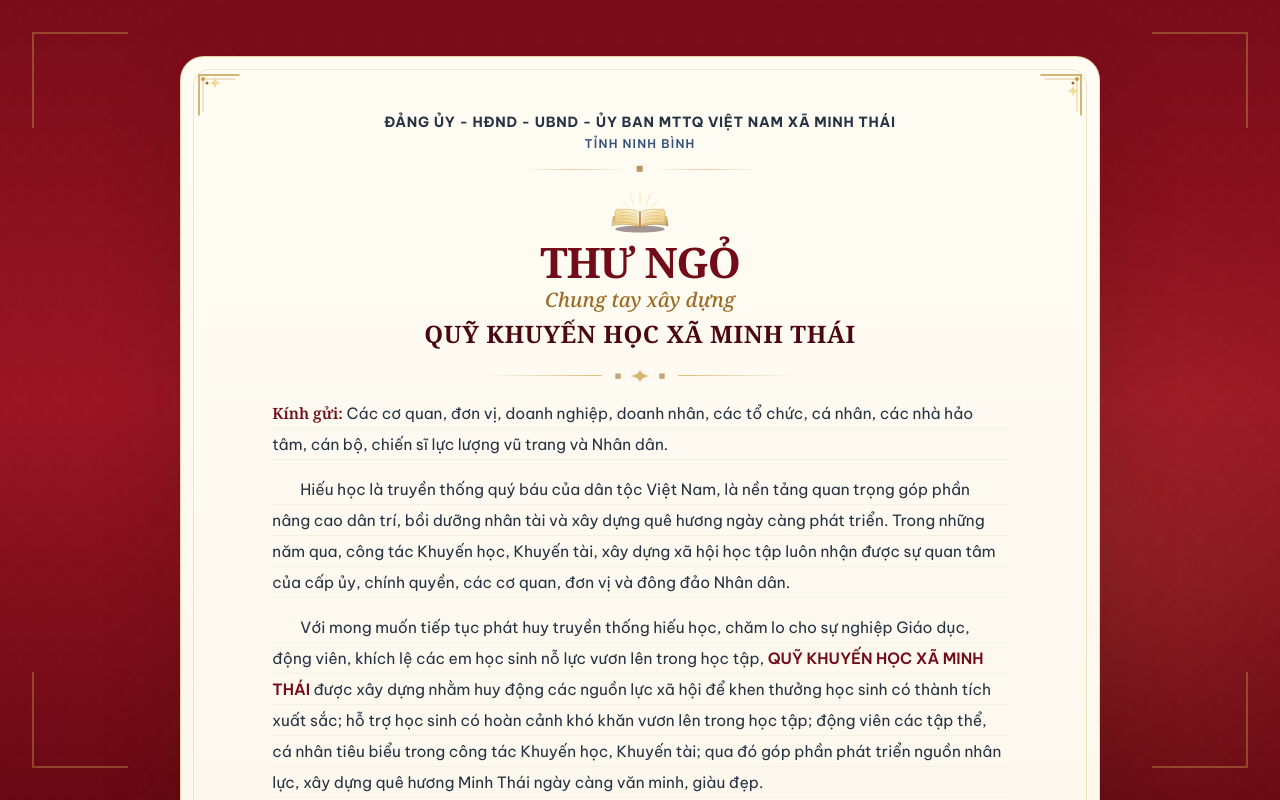
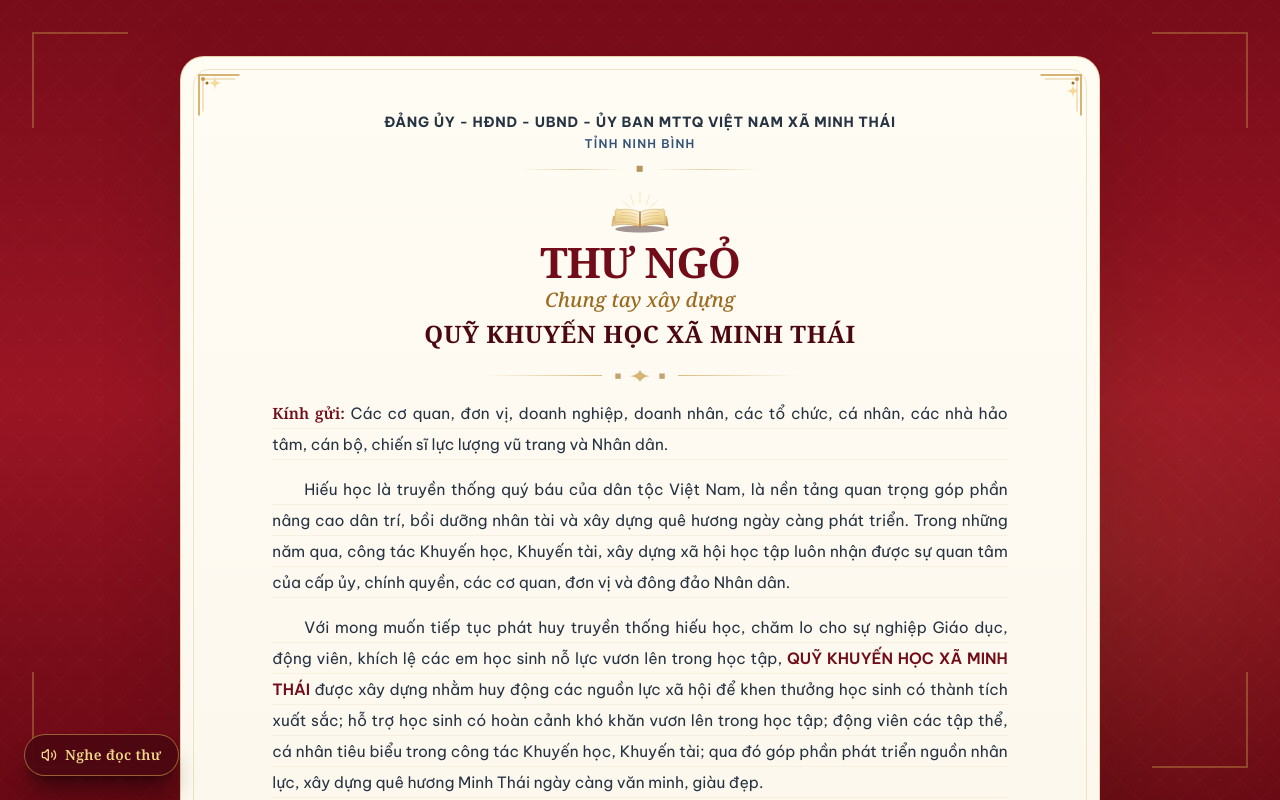
Before and after one commit to NguyenHan166/Thu-ngo-khuyen-hoc, a React (Vite) app: page / in a window 1280 px wide. Both pictures are taken after a click on the button "Mở thư ngỏ". Shown: the top 800 px of the page. Built offline with nearby package versions, Linux system fonts and the light colour scheme.

Commit message:
add voice

```diff
--- a/src/App.tsx
+++ b/src/App.tsx
@@ -3,6 +3,7 @@ import { DecorativeBackdrop } from './components/DecorativeBackdrop';
 import { CoverScene } from './components/CoverScene';
 import { LetterScene } from './components/LetterScene';
 import { FloatingSupportAction } from './components/FloatingSupportAction';
+import { FloatingAudioPlayer } from './components/FloatingAudioPlayer';
 import { AccessibleToast } from './components/AccessibleToast';
 
 type AppState = 'cover' | 'reading';
@@ -95,6 +96,13 @@ export function App() {
         />
       )}
 
+      {/* Floating Audio Player Button to listen to letter voice */}
+      <FloatingAudioPlayer
+        visible={state === 'reading'}
+        audioSrc="/audio/voice-thu-ngo.wav"
+        onNotify={showToast}
+      />
+
       {/* Floating Shortcut to Donation Block */}
       <FloatingSupportAction
         visible={state === 'reading'}
--- /dev/null
+++ b/src/components/FloatingAudioPlayer.tsx
@@ -0,0 +1,183 @@
+import React, { useState, useRef, useEffect } from 'react';
+import { Volume2, Pause, RotateCcw } from 'lucide-react';
+
+interface FloatingAudioPlayerProps {
+  visible: boolean;
+  audioSrc?: string;
+  onNotify?: (message: string) => void;
+}
+
+export const FloatingAudioPlayer: React.FC<FloatingAudioPlayerProps> = ({
+  visible,
+  audioSrc = '/audio/voice-thu-ngo.wav',
+  onNotify,
+}) => {
+  const [isPlaying, setIsPlaying] = useState(false);
+  const [progress, setProgress] = useState(0);
+  const [currentTime, setCurrentTime] = useState(0);
+  const [duration, setDuration] = useState(0);
+  const [isEnded, setIsEnded] = useState(false);
+  const audioRef = useRef<HTMLAudioElement | null>(null);
+
+  useEffect(() => {
+    const audio = audioRef.current;
+    if (!audio) return;
+
+    const handleTimeUpdate = () => {
+      if (audio.duration) {
+        setProgress((audio.currentTime / audio.duration) * 100);
+        setCurrentTime(audio.currentTime);
+      }
+    };
+
+    const handleLoadedMetadata = () => {
+      setDuration(audio.duration);
+    };
+
+    const handleEnded = () => {
+      setIsPlaying(false);
+      setIsEnded(true);
+      setProgress(100);
+      if (onNotify) onNotify('Đã phát xong bản đọc thư ngỏ.');
+    };
+
+    const handlePause = () => {
+      setIsPlaying(false);
+    };
+
+    const handlePlay = () => {
+      setIsPlaying(true);
+      setIsEnded(false);
+    };
+
+    audio.addEventListener('timeupdate', handleTimeUpdate);
+    audio.addEventListener('loadedmetadata', handleLoadedMetadata);
+    audio.addEventListener('ended', handleEnded);
+    audio.addEventListener('pause', handlePause);
+    audio.addEventListener('play', handlePlay);
+
+    return () => {
+      audio.removeEventListener('timeupdate', handleTimeUpdate);
+      audio.removeEventListener('loadedmetadata', handleLoadedMetadata);
+      audio.removeEventListener('ended', handleEnded);
+      audio.removeEventListener('pause', handlePause);
+      audio.removeEventListener('play', handlePlay);
+    };
+  }, [onNotify]);
+
+  // Pause audio if user returns to cover
+  useEffect(() => {
+    if (!visible && audioRef.current && isPlaying) {
+      audioRef.current.pause();
+    }
+  }, [visible, isPlaying]);
+
+  if (!visible) return null;
+
+  const togglePlay = async () => {
+    const audio = audioRef.current;
+    if (!audio) return;
+
+    try {
+      if (isEnded) {
+        audio.currentTime = 0;
+        setIsEnded(false);
+        await audio.play();
+        setIsPlaying(true);
+        if (onNotify) onNotify('Đang phát lại bản đọc thư ngỏ...');
+        return;
+      }
+
+      if (isPlaying) {
+        audio.pause();
+        setIsPlaying(false);
+      } else {
+        await audio.play();
+        setIsPlaying(true);
+        if (onNotify) onNotify('Đang phát bản đọc thư ngỏ...');
+      }
+    } catch (err) {
+      console.warn('Playback error:', err);
+    }
+  };
+
+  const formatTime = (secs: number) => {
+    const m = Math.floor(secs / 60);
+    const s = Math.floor(secs % 60);
+    return `${m}:${s < 10 ? '0' : ''}${s}`;
+  };
+
+  return (
+    <aside
+      aria-label="Trình phát âm thanh đọc thư ngỏ"
+      className="fixed bottom-4 left-3.5 sm:bottom-6 sm:left-6 z-40 print:hidden transition-all duration-300 animate-in fade-in slide-in-from-bottom-2 select-none"
+    >
+      {/* Hidden native audio tag */}
+      <audio ref={audioRef} src={audioSrc} preload="metadata" />
+
+      {/* Floating Audio Capsule Pill */}
+      <button
+        type="button"
+        onClick={togglePlay}
+        className={`group relative overflow-hidden flex items-center gap-2 px-3 py-2 sm:px-4 sm:py-2.5 rounded-full border shadow-xl transition-all duration-200 active:scale-95 cursor-pointer focus-visible:ring-2 focus-visible:ring-white ${
+          isPlaying
+            ? 'bg-gradient-to-r from-[#9B1220] via-[#B8192D] to-[#9B1220] text-white border-gold-300 shadow-gold-500/20'
+            : 'bg-red-950/95 hover:bg-red-900 text-gold-300 hover:text-white border-gold-500/60 shadow-black/40'
+        }`}
+        aria-label={
+          isEnded
+            ? 'Nghe lại bản đọc thư ngỏ'
+            : isPlaying
+            ? 'Tạm dừng bản đọc thư ngỏ'
+            : 'Nghe giọng đọc thư ngỏ'
+        }
+        title={
+          isEnded
+            ? 'Nghe lại bản đọc thư'
+            : isPlaying
+            ? 'Tạm dừng bản đọc'
+            : 'Nghe giọng đọc thư ngỏ'
+        }
+      >
+        {/* Animated equalizer waves when playing */}
+        {isPlaying ? (
+          <div className="flex items-center gap-1 shrink-0 text-white">
+            <Pause className="w-4 h-4 fill-current" aria-hidden="true" />
+            <div className="flex items-end gap-[2px] h-3.5 w-3 mx-0.5 pb-0.5" aria-hidden="true">
+              <span className="w-[2.5px] bg-gold-300 rounded-full animate-audio-bar-1" />
+              <span className="w-[2.5px] bg-gold-200 rounded-full animate-audio-bar-2" />
+              <span className="w-[2.5px] bg-gold-300 rounded-full animate-audio-bar-3" />
+            </div>
+          </div>
+        ) : isEnded ? (
+          <RotateCcw className="w-4 h-4 text-gold-300 shrink-0" aria-hidden="true" />
+        ) : (
+          <div className="relative flex items-center justify-center shrink-0">
+            <Volume2 className="w-4 h-4 text-gold-300 shrink-0" aria-hidden="true" />
+            <span className="absolute -top-1 -right-1 w-2 h-2 rounded-full bg-gold-400 animate-ping opacity-75" />
+          </div>
+        )}
+
+        {/* Text and Time Status */}
+        <div className="flex items-baseline gap-1.5 text-xs sm:text-sm font-semibold tracking-wide">
+          <span className="font-serif">
+            {isEnded ? 'Nghe lại thư' : isPlaying ? 'Đang đọc' : 'Nghe đọc thư'}
+          </span>
+          {duration > 0 && (
+            <span className="text-[10px] text-gold-300/80 font-mono font-normal">
+              {isPlaying ? formatTime(currentTime) : formatTime(duration)}
+            </span>
+          )}
+        </div>
+
+        {/* Bottom progress bar */}
+        {duration > 0 && (
+          <div
+            className="absolute bottom-0 left-0 h-[2.5px] bg-gradient-to-r from-gold-400 via-gold-200 to-gold-400 transition-all duration-150"
+            style={{ width: `${progress}%` }}
+          />
+        )}
+      </button>
+    </aside>
+  );
+};
--- a/src/components/FloatingSupportAction.tsx
+++ b/src/components/FloatingSupportAction.tsx
@@ -48,12 +48,12 @@ export const FloatingSupportAction: React.FC<FloatingSupportActionProps> = ({
   return (
     <aside
       aria-label="Lối tắt cuộn đến thông tin ủng hộ"
-      className="fixed bottom-6 right-6 z-40 print:hidden transition-all duration-300 animate-in fade-in slide-in-from-bottom-2"
+      className="fixed bottom-4 right-3.5 sm:bottom-6 sm:right-6 z-40 print:hidden transition-all duration-300 animate-in fade-in slide-in-from-bottom-2"
     >
       <button
         type="button"
         onClick={scrollToSupport}
-        className="flex items-center gap-2 px-4 py-2.5 rounded-full bg-red-900/95 hover:bg-red-800 text-gold-300 hover:text-white border border-gold-500/50 shadow-lg hover:shadow-xl text-xs sm:text-sm font-semibold transition-all active:scale-95 focus-visible:ring-2 focus-visible:ring-gold-500 cursor-pointer"
+        className="flex items-center gap-1.5 sm:gap-2 px-3 py-2 sm:px-4 sm:py-2.5 rounded-full bg-red-900/95 hover:bg-red-800 text-gold-300 hover:text-white border border-gold-500/50 shadow-lg hover:shadow-xl text-xs sm:text-sm font-semibold transition-all active:scale-95 focus-visible:ring-2 focus-visible:ring-gold-500 cursor-pointer"
         title="Cuộn nhanh tới phần thông tin ủng hộ"
       >
         <HeartHandshake className="w-4 h-4 text-gold-300" aria-hidden="true" />
--- a/src/components/LetterBody.tsx
+++ b/src/components/LetterBody.tsx
@@ -35,9 +35,9 @@ export const LetterBody: React.FC<LetterBodyProps> = ({ className = '' }) => {
 
   return (
     <article className={`max-w-[68ch] mx-auto text-ink-900 ${className}`}>
-      {/* Salutation / Kính gửi */}
-      <div className="mb-3 pb-0.5 text-left">
-        <p className="book-page-line text-[14.5px] sm:text-[15px] md:text-[15.5px] text-ink-900 font-normal">
+      {/* Salutation / Kính gửi - Justified like Microsoft Word */}
+      <div className="mb-3 pb-0.5 text-justify [text-align-last:left] [text-justify:inter-word]">
+        <p className="book-page-line text-[14.5px] sm:text-[15px] md:text-[15.5px] text-ink-900 font-normal text-justify [text-align-last:left] [text-justify:inter-word]">
           <strong className="font-semibold text-red-900 font-serif">Kính gửi:</strong>{' '}
           <span className="font-normal">
             {letterContent.salutation.replace(/^Kính gửi:\s*/i, '')}
@@ -45,12 +45,12 @@ export const LetterBody: React.FC<LetterBodyProps> = ({ className = '' }) => {
         </p>
       </div>
 
-      {/* 4 Paragraphs from official Word source with book ruling lines */}
-      <div className="space-y-3.5 text-justify sm:text-left">
+      {/* 4 Paragraphs from official Word source - Căn đều 2 lề như Word */}
+      <div className="space-y-3.5 text-justify [text-align-last:left] [text-justify:inter-word]">
         {letterContent.paragraphs.map((p, idx) => (
           <p
             key={idx}
-            className="book-page-line text-[14.5px] sm:text-[15px] md:text-[15.5px] text-ink-900 font-normal tracking-normal text-left indent-5 sm:indent-7"
+            className="book-page-line text-[14.5px] sm:text-[15px] md:text-[15.5px] text-ink-900 font-normal tracking-normal text-justify [text-align-last:left] [text-justify:inter-word] indent-6 sm:indent-8"
           >
             {renderParagraphWithHighlight(p)}
           </p>
--- a/src/styles/globals.css
+++ b/src/styles/globals.css
@@ -69,6 +69,24 @@
   animation-duration: 1s;
 }
 
+/* Animated audio equalizer bars */
+@keyframes audioBar1 {
+  0%, 100% { height: 25%; }
+  50% { height: 100%; }
+}
+@keyframes audioBar2 {
+  0%, 100% { height: 85%; }
+  50% { height: 30%; }
+}
+@keyframes audioBar3 {
+  0%, 100% { height: 45%; }
+  50% { height: 95%; }
+}
+
+.animate-audio-bar-1 { animation: audioBar1 0.75s ease-in-out infinite; }
+.animate-audio-bar-2 { animation: audioBar2 0.65s ease-in-out infinite; }
+.animate-audio-bar-3 { animation: audioBar3 0.85s ease-in-out infinite; }
+
 /* Reduced motion accessibility */
 @media (prefers-reduced-motion: reduce) {
   *, ::before, ::after {
```
Also changed, not shown: 2 other files (tests, documents, lock files or other folders).
